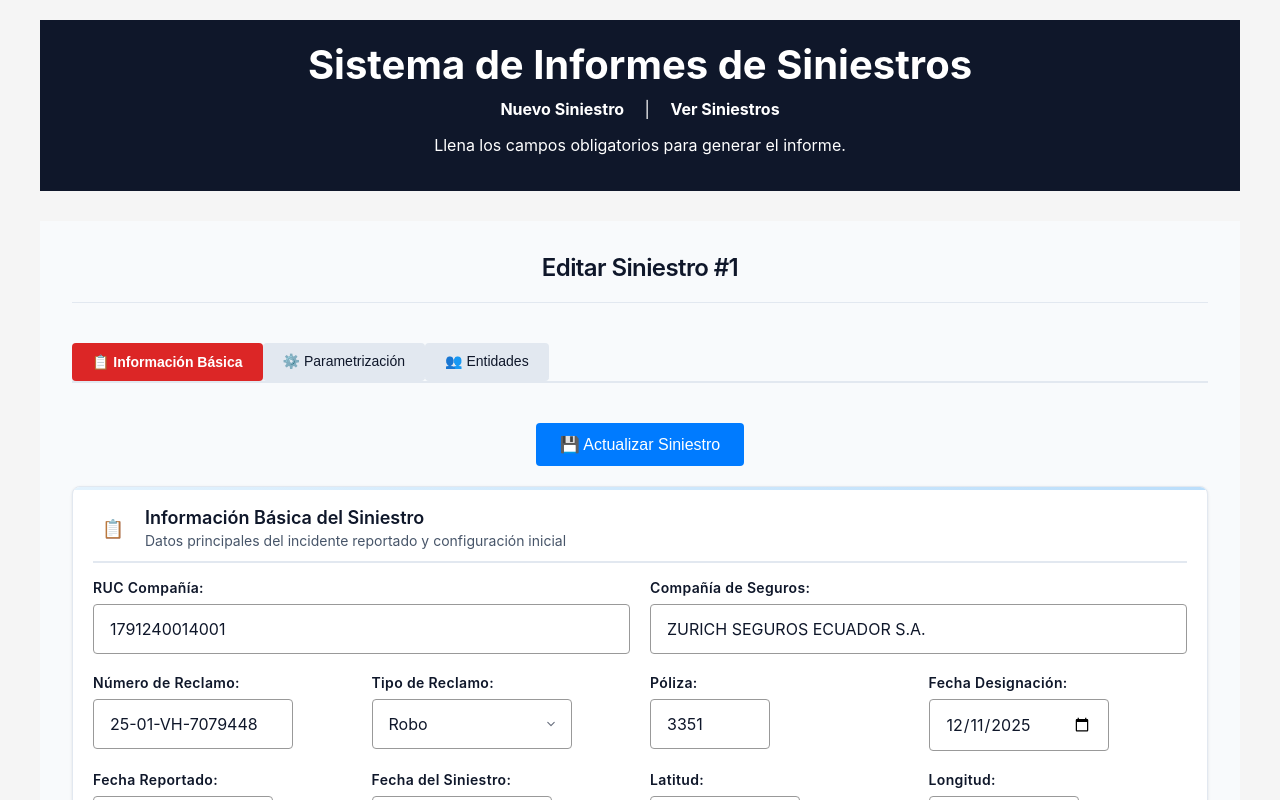
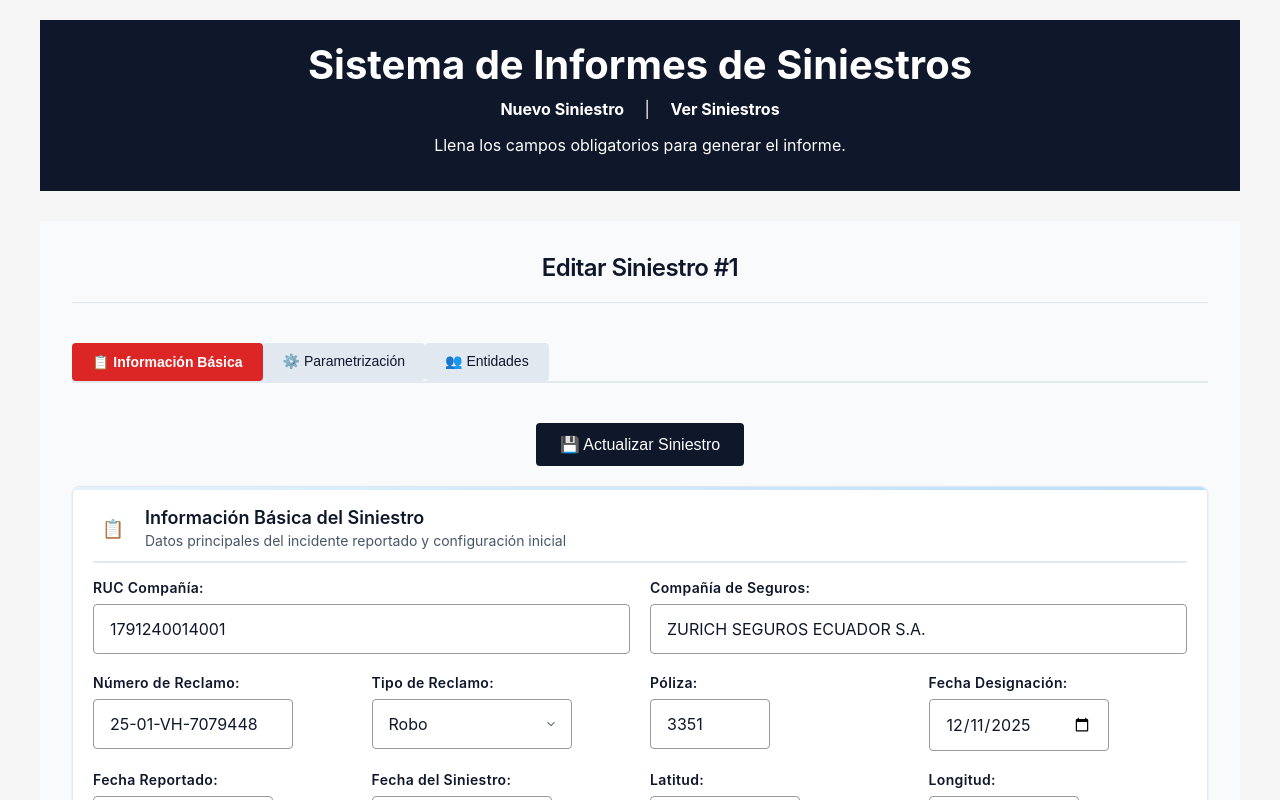
Before and after one commit to ginaproanio/Siniestros, a React (Create React App) app in the folder frontend/: page /siniestro/1/editar in a window 1280 px wide. Shown: the top 800 px of the page. Built offline with nearby package versions, Linux system fonts and the light colour scheme; no server answers.

Commit message:
Change Actualizar Siniestro button color to corporate black

```diff
--- a/frontend/src/components/SiniestroForm.tsx
+++ b/frontend/src/components/SiniestroForm.tsx
@@ -267,7 +267,7 @@ const SiniestroForm: React.FC = () => {
                   className="btn-submit-main"
                   disabled={saving}
                   style={{
-                    backgroundColor: "#007bff",
+                    backgroundColor: "#0f172a",
                     color: "white",
                     border: "none",
                     padding: "12px 24px",
```
